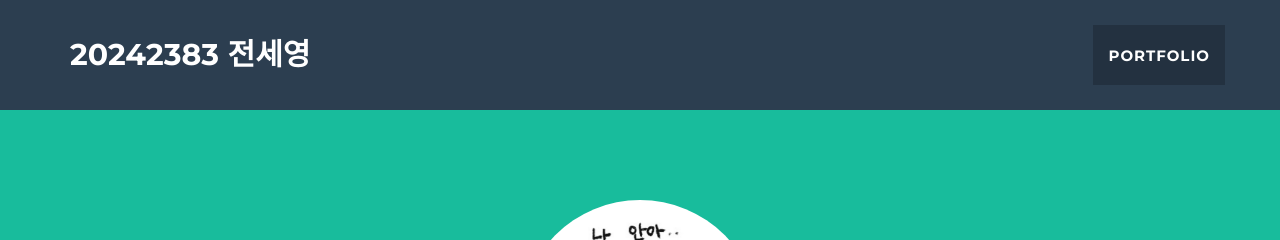
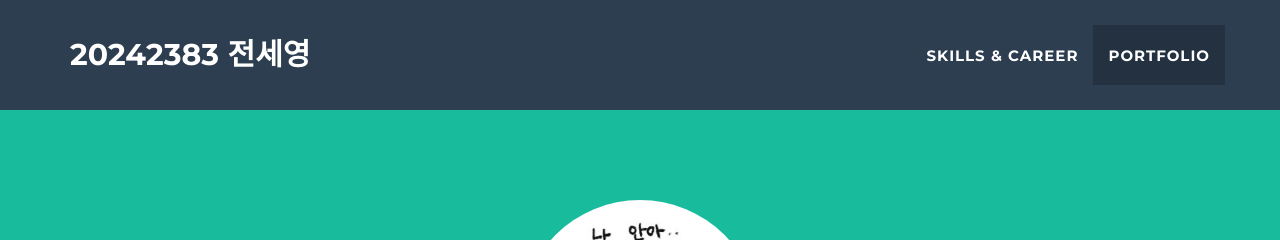
Before and after one commit to seyoung0114/seyoung0114, a Jekyll site: the page built from _posts/2025-06-11-project-App Inventor.markdown, in a window 1280 px wide. Shown: the top 240 px of the page. Built offline with Jekyll 4.4.1, drawn with Linux system fonts in a browser that asks for light colours.

Commit message:
Update nav.html
스킬&직무 버튼 추가

```diff
--- a/_includes/nav.html
+++ b/_includes/nav.html
@@ -19,6 +19,9 @@
           <a href="#page-top"></a>
         </li>
         <li class="page-scroll">
+          <a href="#skills">Skills & Career</a>
+        </li>
+        <li class="page-scroll">
           <a href="#portfolio">Portfolio</a>
         </li>
 
```
